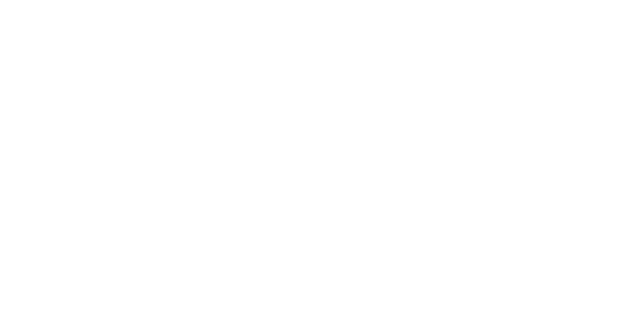
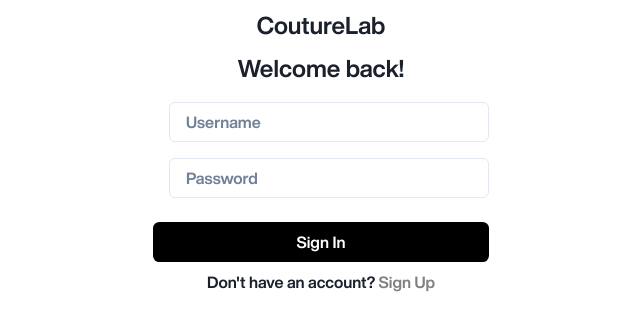
Before and after one commit to felixliang50779/Couture-Lab, a React (Create React App) app in the folder couture-lab-ui/: page /SignIn in a window 1280 px wide. Before the commit this address had no page. Shown: the top 330 px of the page, without its empty margins (319-959 px from the left). Built offline with nearby package versions, Linux system fonts and the light colour scheme.

Commit message:
Added prototype signup and signin pages

```diff
--- a/couture-lab-ui/src/App.js
+++ b/couture-lab-ui/src/App.js
@@ -4,8 +4,10 @@
 import Home from './Pages/Home.js';
 import Dashboard from './Pages/Dashboard.js';
 import Closet from './Pages/Closet.js';
-import History from './Pages/History.js';
+import Calendar from './Pages/Calendar.js';
 import Recommendation from './Pages/Recommendation.js';
+import SignIn from './Pages/SignIn.js';
+import SignUp from './Pages/SignUp.js';
 
 import { ChakraProvider } from '@chakra-ui/react';
 
@@ -18,9 +20,11 @@
         <Routes>
           <Route path='/' element={<Navigate replace to='/Home' />} />
           <Route path='/Home' element={<Home />} />
+          <Route path='/SignIn' element={<SignIn />} />
+          <Route path='/SignUp' element={<SignUp />} />
           <Route path='/Dashboard' element={<Dashboard />} />
           <Route path='/Closet' element={<Closet />} />
-          <Route path='/History' element={<History />} />
+          <Route path='/Calendar' element={<Calendar />} />
           <Route path='/Recommendation' element={<Recommendation />} />
         </Routes>
       </Router>
--- a/couture-lab-ui/src/Components/dashboardnavbar.module.css
+++ b/couture-lab-ui/src/Components/dashboardnavbar.module.css
@@ -8,9 +8,10 @@
     padding: 1.875em 1.875em;
     background-color: #000000;
     color: #FFFFFF;
-    position: fixed;
+    position: absolute;
     top: 0;
     width: 100%;
+    z-index: 2;
 }
 
 .dashboard-navbar a:hover {
--- a/couture-lab-ui/src/Components/navbar.js
+++ b/couture-lab-ui/src/Components/navbar.js
@@ -22,7 +22,7 @@
                 <a href='#closetDesc'>Virtual Closet</a>
                 <a href='#outfitHistoryDesc'>Outfit History</a>
             </div>
-            <a href="/">Sign In</a>
+            <a href="/SignIn">Sign In</a>
         </nav>
     );
 }
--- a/couture-lab-ui/src/Pages/History.js
+++ b/couture-lab-ui/src/Pages/Calendar.js
@@ -3,10 +3,10 @@
 
 import DashboardNavbar from '../Components/dashboardnavbar';
 
-import styles from './History.module.css';
+import styles from './Calendar.module.css';
 import "react-datepicker/dist/react-datepicker.css";
 
-export default function History() {
+export default function Calendar() {
     const [dateRange, setDateRange] = useState([null, null]);
     const [startDate, endDate] = dateRange;
 
@@ -34,24 +34,24 @@
     const filteredClothes = getFilteredClothes();
 
     return (
-        <div className={styles['history-container']}>
+        <div className={styles['calendar-container']}>
             <DashboardNavbar />
-            <h1 className={styles['history-header']}>My Wardrobe</h1>
-            <div className={styles['history-items']}>
-                <div className={styles['calendar-items']}>
+            <h1 className={styles['calendar-header']}>My Wardrobe</h1>
+            <div className={styles['calendar-items']}>
+                <div className={styles['calendar-datepicker-items']}>
                     <h1>Current Date Range</h1>
-                    <DatePicker className={styles['calendar']} selectsRange={true}
+                    <DatePicker className={styles['calendar-datepicker']} selectsRange={true}
                     startDate={startDate} endDate={endDate}
                     onChange={(update) => {
                         setDateRange(update);
                     }}
                     withPortal />
                 </div>
-                <div className={styles['history-clothes']}>
+                <div className={styles['calendar-clothes']}>
                     <h1>Clothes</h1>
-                    <div className={styles['history-clothes-container']}>
+                    <div className={styles['calendar-clothes-container']}>
                         {Object.keys(filteredClothes).map((date) => (
-                            <div className={styles['history-clothes-list']} key={date}>
+                            <div className={styles['calendar-clothes-list']} key={date}>
                                 <p>{date}</p>
                                 <ul>
                                     {filteredClothes[date].map((item, index) => (
--- a/couture-lab-ui/src/Pages/History.module.css
+++ b/couture-lab-ui/src/Pages/Calendar.module.css
@@ -1,8 +1,8 @@
-.history-container {
+.calendar-container {
     font-family: "HeleNow-Bold";
 }
 
-.history-header {
+.calendar-header {
     display: flex;
     justify-content: center;
     margin: 3em 0 0 0;
@@ -10,7 +10,7 @@
     font-size: 2.2em;
 }
 
-.history-items {
+.calendar-items {
     display: flex;
     flex-direction: column;
     align-items: center;
@@ -19,7 +19,7 @@
     margin: 0;
 }
 
-.calendar {
+.calendar-datepicker {
     color: #000000;
     border: 0.1em solid;
     background-color: #f0f0f0;
@@ -27,14 +27,14 @@
     border-radius: 0.5em;
 }
 
-.history-clothes-container {
+.calendar-clothes-container {
     display: flex;
     flex-direction: row;
     justify-content: space-between;
     margin: 1em;
 }
 
-.history-clothes-list {
+.calendar-clothes-list {
     border: #FFFFFF;
     border: 0.05em solid;
     border-radius: 0.3em;
@@ -43,7 +43,7 @@
     margin-right: 0.75em;
 }
 
-.history-clothes-list ul {
+.calendar-clothes-list ul {
     list-style-type: none;
     padding: 1em;
 }
--- a/couture-lab-ui/src/Pages/Dashboard.js
+++ b/couture-lab-ui/src/Pages/Dashboard.js
@@ -36,7 +36,7 @@
                             <h1>Virtual Closet</h1>
                         </div>
                         <div className={styles['outfit-history']}>
-                            <Link to="/History">
+                            <Link to="/Calendar">
                                 <img
                                     className={styles['clothes-rack-img']}
                                     src={OutfitHistoryImage}
--- a/couture-lab-ui/src/Pages/Dashboard.module.css
+++ b/couture-lab-ui/src/Pages/Dashboard.module.css
@@ -38,7 +38,6 @@
     transform: scale(105%);
 }
 
-
 .answer-log {
     display: flex;
     border-style: dashed;
--- /dev/null
+++ b/couture-lab-ui/src/Pages/SignIn.js
@@ -0,0 +1,33 @@
+import { useState } from "react";
+import { Link } from "react-router-dom";
+import { Input } from "@chakra-ui/react";
+
+import styles from './SignIn.module.css';
+
+export default function SignIn() {
+    const [password] = useState("");
+
+    const handleSignIn = () => {
+        console.log(password)
+        if (password.length < 6 || password.length > 20) {
+            console.log("Password should be 6 to 20 characters long.");
+            return;
+          }
+    }
+
+    return (
+        <div className={styles['signin-container']}>
+            <h1 className={styles['signin-logo']}>CoutureLab</h1>
+            <h1>Welcome back!</h1>
+            <div className={styles['signin-input-container']}>
+                <Input className={styles['signin-input']} placeholder="Username" />
+                <Input className={styles['signin-input']} placeholder="Password" />
+            </div>
+            <button className={styles['signin-button']} onClick={handleSignIn}>Sign In</button>
+            <p className={styles['signin-signup-text']}>
+                Don't have an account?
+                <Link className={styles['signin-signup-button']} to="/SignUp"> Sign Up</Link>
+            </p>
+        </div>
+    )
+}
--- /dev/null
+++ b/couture-lab-ui/src/Pages/SignIn.module.css
@@ -0,0 +1,30 @@
+.signin-container {
+    display: flex;
+    flex-direction: column;
+    justify-content: center;
+    align-items: center;
+    font-family: "HeleNow-Bold";
+}
+
+.signin-input-container {
+    display: flex;
+    flex-direction: column;
+    width: 25%;
+    margin: 0.5em;
+}
+
+.signin-input {
+    margin: 0.5em;
+}
+
+.signin-button {
+    background-color: #000000;
+    color: #FFFFFF;
+    padding: 0.5em 9em 0.5em 9em;
+    margin: 0.5em;
+    border-radius: 0.4em;
+}
+
+.signin-signup-button {
+    color: #808080;
+}
--- /dev/null
+++ b/couture-lab-ui/src/Pages/SignUp.js
@@ -0,0 +1,33 @@
+import { useState } from "react";
+import { Link } from "react-router-dom";
+import { Input } from "@chakra-ui/react";
+
+import styles from './SignUp.module.css';
+
+export default function SignUp() {
+    const [password] = useState("");
+
+    const handleSignUp = () => {
+        console.log(password)
+        if (password.length < 6 || password.length > 20) {
+            console.log("Password should be 6 to 20 characters long.");
+            return;
+          }
+    }
+
+    return (
+        <div className={styles['signup-container']}>
+            <h1 className={styles['signup-logo']}>CoutureLab</h1>
+            <h1>Let's Start</h1>
+            <div className={styles['signup-input-container']}>
+                <Input className={styles['signup-input']} placeholder="Username" />
+                <Input className={styles['signup-input']} placeholder="Password" />
+            </div>
+            <button className={styles['signup-button']} onClick={handleSignUp}>Sign Up</button>
+            <p className={styles['signup-signin-text']}>
+                Already have an account?
+                <Link className={styles['signup-signin-button']} to="/SignIn"> Sign In</Link>
+            </p>
+        </div>
+    )
+}
--- /dev/null
+++ b/couture-lab-ui/src/Pages/SignUp.module.css
@@ -0,0 +1,30 @@
+.signup-container {
+    display: flex;
+    flex-direction: column;
+    justify-content: center;
+    align-items: center;
+    font-family: "HeleNow-Bold";
+}
+
+.signup-input-container {
+    display: flex;
+    flex-direction: column;
+    width: 25%;
+    margin: 0.5em;
+}
+
+.signup-input {
+    margin: 0.5em;
+}
+
+.signup-button {
+    background-color: #000000;
+    color: #FFFFFF;
+    padding: 0.5em 9em 0.5em 9em;
+    margin: 0.5em;
+    border-radius: 0.4em;
+}
+
+.signup-signin-button {
+    color: #808080;
+}
```
